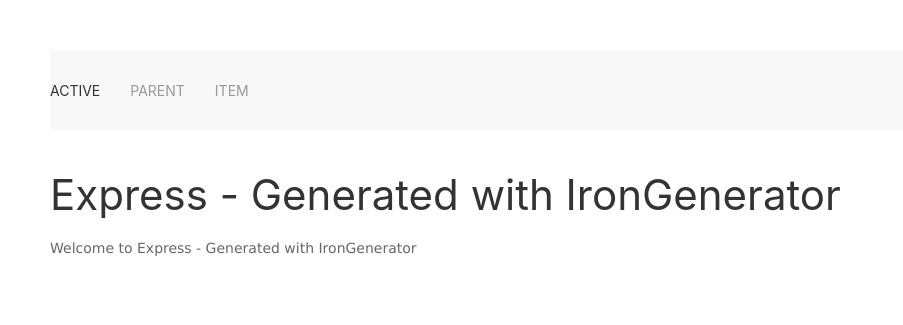
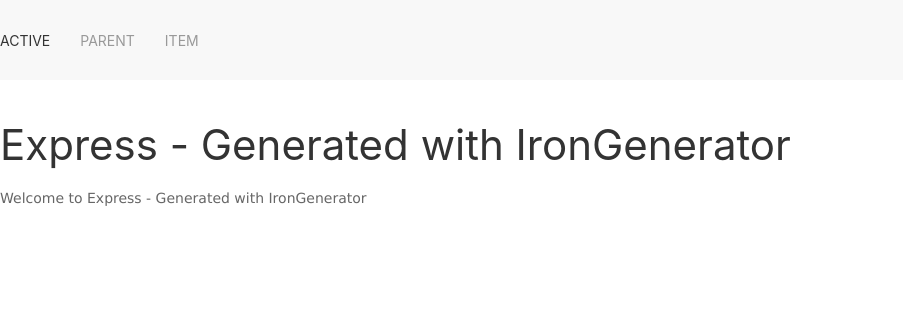
Before and after one commit to Outcome-tracker/OutcomesTracker, a Node server app: page / in a window 1280 px wide. Shown: the top 325 px of the page, without its empty margins (0-903 px from the left). Run offline with Node 20, Linux system fonts and the light colour scheme; some libraries are stand-ins or nearby versions.

Commit message:
CSS se quito margen y padding

```diff
--- a/public/stylesheets/style.css
+++ b/public/stylesheets/style.css
@@ -1,5 +1,14 @@
+/*quitar margen y padding*/
+
+*{
+  margin: 0;
+  padding: 0;
+}
+
+
+
 body {
-  padding: 50px;
+  /*padding: 50px;*/
   font: 14px "Lucida Grande", Helvetica, Arial, sans-serif; }
 
 a {
```
